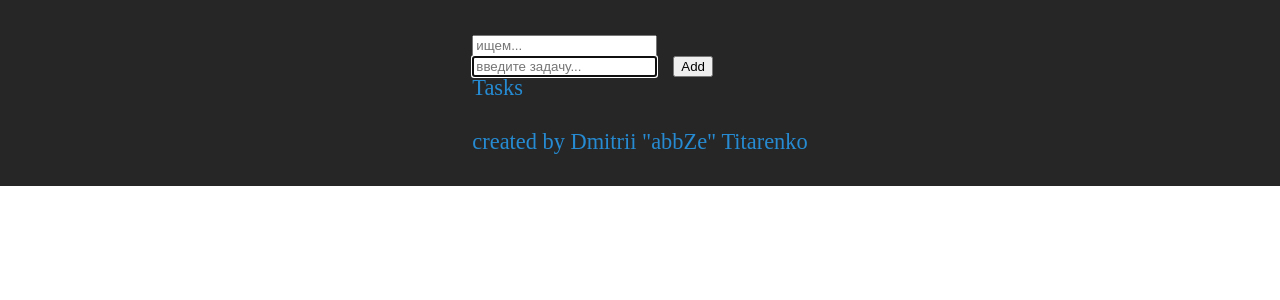
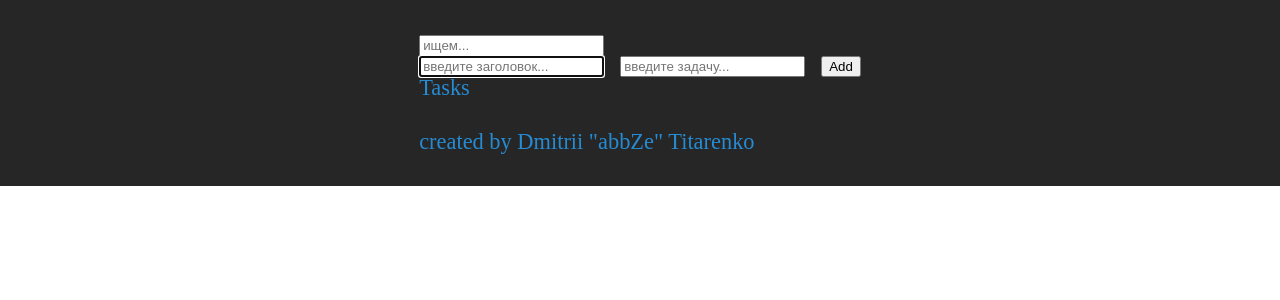
Before and after one commit to abbZe/amazing-todo-app, a React (Vite) app: page / in a window 1280 px wide. Shown: the top 300 px of the page. Built offline with nearby package versions, Linux system fonts and the light colour scheme.

Commit message:
Task Body added

```diff
--- a/src/components/TaskValue/index.tsx
+++ b/src/components/TaskValue/index.tsx
@@ -6,12 +6,17 @@ type TaskValueProps = {
 }
 
 export const TaskValue: React.FC<TaskValueProps> = ({ id, tasks }) => {
-
   return (
     <>
-      {tasks.map((task: TTasksObj, index: number) => (
-        task.id === id ? <div>{task.taskValue}</div> : null
-      ))}
+      {tasks.map((task: TTasksObj) =>
+        task.id === id ? (
+          <>
+            <div>TITLE: {task.taskTitleValue}</div>
+            <div>TASK: {task.taskBodyValue} </div>
+            <div>TAGS: {task.tags.join(", ")} </div>
+          </>
+        ) : null
+      )}
     </>
   )
 }
--- a/src/components/TasksList/index.tsx
+++ b/src/components/TasksList/index.tsx
@@ -26,7 +26,7 @@ export const TasksList: React.FC<TasksListProps> = ({
         {provided => (
           <li {...provided.draggableProps} {...provided.dragHandleProps} ref={provided.innerRef}>
             <Link to={`/task/${obj.id}`}>
-              {index + 1}. {obj.taskValue} {obj.priority} {obj.isFavorite.toString()}
+              {index + 1}. {obj.taskTitleValue} {obj.priority} {obj.isFavorite.toString()}
             </Link>
             <RemoveTaskBtn onClick={() => removeTaskHandler(index)}>Delete</RemoveTaskBtn>
             <AddToFavBtn onClick={() => addToFavHandler(index)}>add to fav</AddToFavBtn>
--- a/src/pages/Home.tsx
+++ b/src/pages/Home.tsx
@@ -2,33 +2,40 @@ import React from 'react'
 import { useDispatch, useSelector } from 'react-redux'
 import styled from 'styled-components'
 import { selectTasks } from '../redux/tasks/selectors.ts'
-import { TTasksObj, addTask, updateInputTaskValue, updateSearchInputValue } from '../redux/tasks'
+import { TTasksObj, addTask, updateInputTaskBodyValue, updateInputTaskTitleValue, updateSearchInputValue } from '../redux/tasks'
 import { Tasks } from '../containers'
 import { v4 } from 'uuid'
 
 export const Home: React.FC = () => {
   const dispatch = useDispatch()
-  const { inputTaskValue, inputSearchValue } = useSelector(selectTasks)
+  const { inputTaskTitleValue, inputTaskBodyValue, inputSearchValue } = useSelector(selectTasks)
 
-  const taskInputHandler = (event: React.ChangeEvent<HTMLInputElement>) => {
+  const taskTitleInputHandler = (event: React.ChangeEvent<HTMLInputElement>) => {
     const inputValue = event.target.value
-    dispatch(updateInputTaskValue(inputValue))
+    dispatch(updateInputTaskTitleValue(inputValue))
   }
-  const submitHandler = (event: React.ChangeEvent<HTMLFormElement>) => {
+  const taskBodyInputHandler = (event: React.ChangeEvent<HTMLInputElement>) => {
+    const inputValue = event.target.value
+    dispatch(updateInputTaskBodyValue(inputValue))
+  }
+  const createTaskHandler = (event: React.ChangeEvent<HTMLFormElement>) => {
     event.preventDefault()
-    const inputValue = (event.target[0] as HTMLInputElement).value
+    const inputTaskTitleValue = (event.target[0] as HTMLInputElement).value
+    const inputTaskBodyValue = (event.target[1] as HTMLInputElement).value
     const tasksObj: TTasksObj = {
       id: v4(),
-      taskValue: inputValue,
+      taskTitleValue: inputTaskTitleValue,
+      taskBodyValue: inputTaskBodyValue,
       priority: '',
       tags: [],
       isFavorite: false,
     }
 
-    if (inputValue) {
+    if (inputTaskTitleValue && inputTaskBodyValue) {
       dispatch(addTask(tasksObj))
-      dispatch(updateInputTaskValue(''))
-    } else alert('input is empty')
+      dispatch(updateInputTaskTitleValue(''))
+      dispatch(updateInputTaskBodyValue(''))
+    } else alert('task input is empty')
   }
   const searchInputHandler = (event: React.ChangeEvent<HTMLInputElement>) => {
     const searchInputValue = event.target.value
@@ -40,13 +47,20 @@ export const Home: React.FC = () => {
     <section>
       <SearchInput value={inputSearchValue} type="text" onChange={searchInputHandler} placeholder="ищем..." />
 
-      <InputForm onSubmit={submitHandler}>
-        <TaskInput
+      <InputForm onSubmit={createTaskHandler}>
+        <TaskTitleInput
           type="text"
-          value={inputTaskValue}
-          onChange={taskInputHandler}
+          value={inputTaskTitleValue}
+          onChange={taskTitleInputHandler}
           required
           autoFocus
+          placeholder="введите заголовок..."
+        />
+        <TaskBodyInput
+          type="text"
+          value={inputTaskBodyValue}
+          onChange={taskBodyInputHandler}
+          required
           placeholder="введите задачу..."
         />
         <AddTaskBtn type="submit">Add</AddTaskBtn>
@@ -62,6 +76,7 @@ const InputForm = styled.form`
   display: flex;
   gap: 1rem;
 `
-const TaskInput = styled.input``
+const TaskTitleInput = styled.input``
+const TaskBodyInput = styled.input``
 const AddTaskBtn = styled.button``
 const SearchInput = styled.input``
--- a/src/redux/tasks/index.ts
+++ b/src/redux/tasks/index.ts
@@ -7,7 +7,8 @@ export enum Priority {
 }
 export type TTasksObj = {
   id: string
-  taskValue: string
+  taskTitleValue: string
+  taskBodyValue: string
   priority: string
   tags: Array<string>
   isFavorite: boolean
@@ -15,7 +16,8 @@ export type TTasksObj = {
 export type TInitialState = {
   tasks: Array<TTasksObj>
   searchResults: Array<TTasksObj>
-  inputTaskValue: string
+  inputTaskTitleValue: string
+  inputTaskBodyValue: string
   inputAddTagValue: string
   inputSearchValue: string
 }
@@ -23,7 +25,8 @@ export type TInitialState = {
 const initialState: TInitialState = {
   tasks: [],
   searchResults: [],
-  inputTaskValue: '',
+  inputTaskTitleValue: '',
+  inputTaskBodyValue: '',
   inputAddTagValue: '',
   inputSearchValue: '',
 }
@@ -44,10 +47,15 @@ const tasksSlice = createSlice({
 
       tasks.splice(indexOfTaskToRemove, 1)
     },
-    updateInputTaskValue(state, action: PayloadAction<string>) {
-      const valueFromTaskInput = action.payload
+    updateInputTaskTitleValue(state, action: PayloadAction<string>) {
+      const valueFromTaskTitleInput = action.payload
 
-      state.inputTaskValue = valueFromTaskInput
+      state.inputTaskTitleValue = valueFromTaskTitleInput
+    },
+    updateInputTaskBodyValue(state, action: PayloadAction<string>) {
+      const valueFromTaskBodyInput = action.payload
+
+      state.inputTaskBodyValue = valueFromTaskBodyInput
     },
     addPriority(state, action) {
       const { priorityValue, taskIndex } = action.payload
@@ -83,7 +91,7 @@ const tasksSlice = createSlice({
       state.inputSearchValue = action.payload
       if (state.inputSearchValue) {
         state.searchResults = state.tasks.filter(task =>
-          task.taskValue.toLowerCase().match(state.inputSearchValue.toLowerCase())
+          task.taskTitleValue.toLowerCase().match(state.inputSearchValue.toLowerCase())
         )
       } else {
         state.searchResults = []
@@ -107,6 +115,7 @@ export const {
   removeTask,
   updateTasksOrder,
   updateSearchInputValue,
-  updateInputTaskValue,
+  updateInputTaskTitleValue,
+  updateInputTaskBodyValue,
   updateAddTagInputValue,
 } = tasksSlice.actions
```
